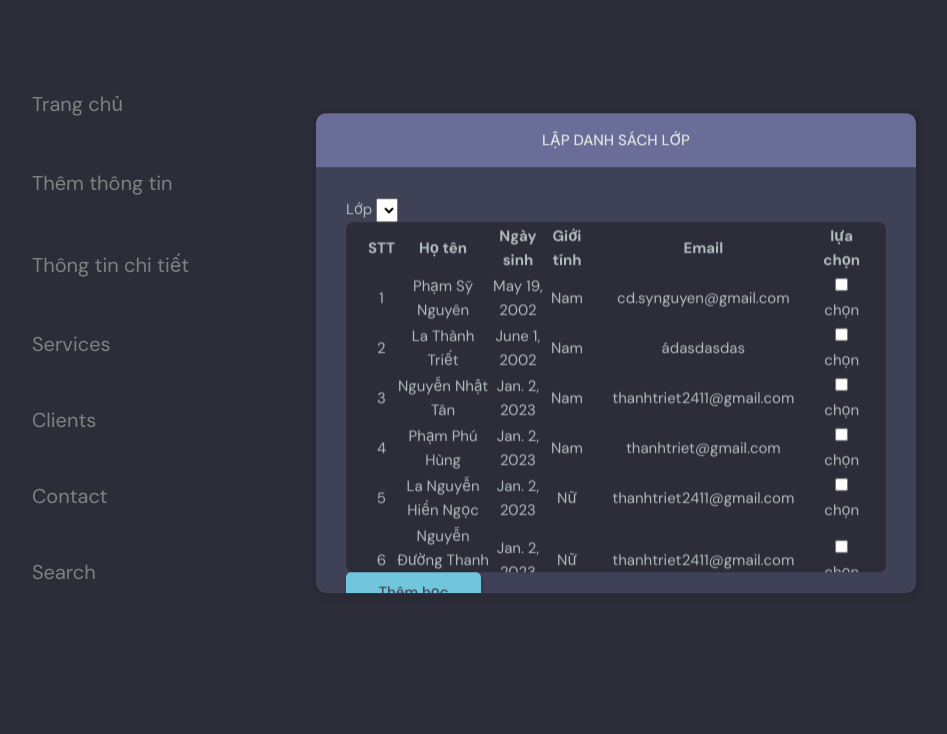
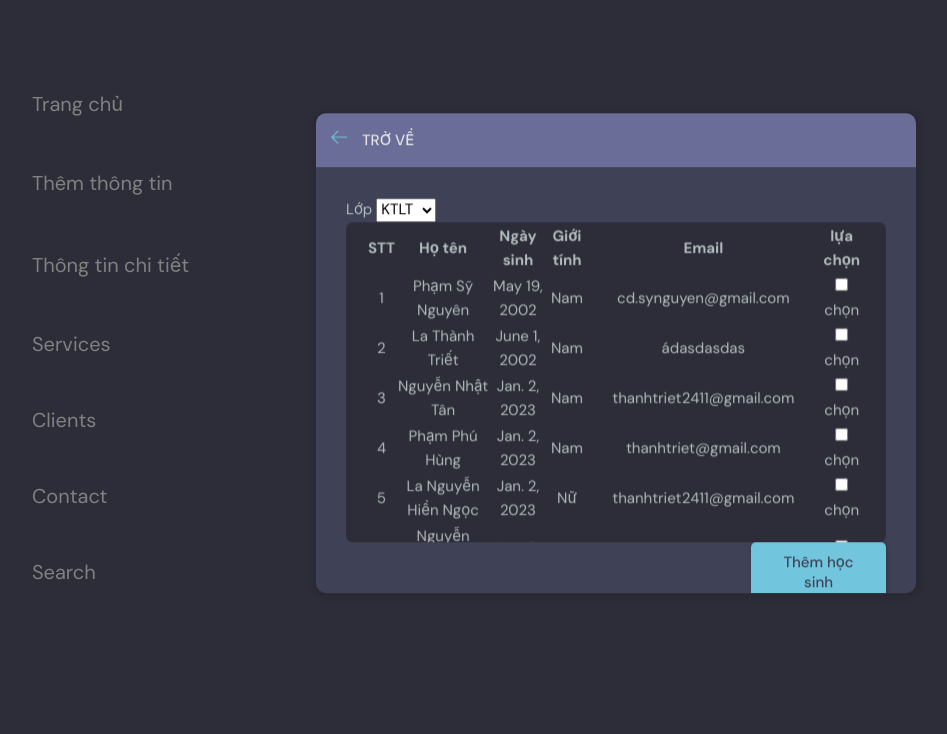
Before and after one commit to handanbadotcom/quanlihocsinh, a Django app: page /lapdanhsachlop/3 in a window 1280 px wide. Shown: the part 66-800 px from the top of the page, without its empty margins (24-971 px from the left). Run offline with Django 4.2, Linux system fonts and the light colour scheme; data comes from the database, SQL or seed files in the repository; both versions use the stored data as it was after the commit; lists and menus that the app fills with data are empty.

Commit message:
sửa lỗi

```diff
--- a/base/templates/base/lapDSlop.html
+++ b/base/templates/base/lapDSlop.html
@@ -1,27 +1,49 @@
 {% extends 'main.html' %}
 {% block content %}
-    <main class = 'auth layout'>
-        <div class = 'container'>
+<main class="create-room layout">
+    <div class="container">
             {% include 'base/topics_component.html' %}
             <div class = 'layout__box'>
                 <div class = 'layout__boxHeader'>
-
-                    <div class = 'layout__boxTitle'>
-                        <h3>Lập danh sách lớp</h3>
-                    </div>
+                    <div class="layout__boxTitle">
+                        <a href="{% url 'home' %}">
+                          <svg version="1.1" xmlns="http://www.w3.org/2000/svg" width="32" height="32" viewBox="0 0 32 32">
+                            <title>arrow-left</title>
+                            <path
+                              d="M13.723 2.286l-13.723 13.714 13.719 13.714 1.616-1.611-10.96-10.96h27.625v-2.286h-27.625l10.965-10.965-1.616-1.607z">
+                            </path>
+                          </svg>
+                        </a>
+                        <h3>Trở về</h3>
+                      </div>
                 </div>
                 <div class = 'layout__body'>
                     <form class="form" method="POST">
                         {% csrf_token %}
 
-                        <label>Lớp</label>
+                        <div class="form_group">
+                        <label for="lop">Lớp</label>
                          <select name="lop" id="lop">
-                            {% for lop in lophoc %}
-                               <option value="{{lop}}">lop</option>
+                            {% for lophoc in lop %}
+                               <option value="{{lophoc}}">{{lophoc.TENLOP}}</option>
                             {%endfor%}
                          </select>
+                         </div>
 
-                        <div class="threads scroll">
+                       <!--  <div class="form__group" style = "width: 25%">
+                            <label >Lớp</label>
+                            <input required type="text"  name="Lớp" list="topic-list" />
+                            <datalist id="topic-list">
+                              <select id="room_topic">
+                                {% for lophoc in lop %}
+                                <option value="{{lophoc.TENLOP}}">{{lophoc.TENLOP}}</option>
+                                {% endfor %}
+                              </select>
+                            </datalist>
+                          </div>-->
+
+
+                        <div class="threads scroll" style="max-height: 32rem">
                         <table class="center" style="width: 100%">
                             <tr>
                                 <th>STT</th>
@@ -44,7 +66,7 @@
                                     <td>{{hs.EMAIL}}</td>
                                     <td>
                                     <div class="form-check">
-                                        <input class="form-check-input" type="checkbox" value='{{hs.HOTEN}}'id ="{{ hs.HOTEN }}" name="TENLOP">
+                                        <input class="form-check-input" type="checkbox" value='{{hs.HOTEN}}'id ="{{ hs.HOTEN }}" name="HOTEN">
                                         <label class="form-check-label" for="{{ hs.HOTEN }}">chọn</label>
                                     </div>
                                 </tr>
@@ -53,7 +75,7 @@
                         </table>
                         </div>
 
-                        <div class="form__group">
+                        <div class="form__action">
                             <button type="submit" class="btn btn--main" style="width: 25%;">
                                 Thêm học sinh
                             </button>
--- a/base/views.py
+++ b/base/views.py
@@ -6,6 +6,7 @@
 from django.contrib.auth.forms import UserCreationForm
 from .form import *
 from django.urls import reverse, reverse_lazy
+from django.db.models import Q
 
 
 # Create your views here.
@@ -225,24 +226,26 @@
 
 
 def lapDSlop(request, age_id):
-    lophoc = LOPHOC.objects.all
-    hs = HOCSINH.objects.all
+    lophoc = LOPHOC.objects.all()
+    hs = HOCSINH.objects.all()
     if request.method == 'POST':
-        usernames = request.POST.getlist('username_class')
-        cl = request.POST.get('TENLOP')
+        usernames = request.POST.getlist('HOTEN')
+        cl = request.POST.get('lop')
         class_list = LOPHOC.objects.all()
-        for lop in class_list:
-            if lop.TENLOP == cl:
-                studentsInClass = HOCSINH.objects.filter(lop__TENLOP=cl)
-                if lop.max_number >= (len(studentsInClass) + len(usernames)):
-                    for username in usernames:
-                        student = HOCSINH.objects.get(user__username=username)
-                        student.LOPHOC.add(lop)
-                        student.save()
+        print(usernames)
+        studentsInClass = HOCSINH.objects.filter(LOPHOC__TENLOP=cl)
+        LOP = LOPHOC.objects.get(TENLOP=cl)
+        if LOP.SISO >= (len(studentsInClass) + len(usernames)):
+           for username in usernames:
+                    student = HOCSINH.objects.get(HOTEN=username)
+                    student.LOPHOC=LOP
+                    student.save()
                     messages.success(request, "Thêm thành công")
-                    return redirect(reverse('lapDSLop', kwargs={'age_id': age_id}))
-                else:
+                   # return redirect(reverse('lapDSLop', kwargs={'age_id': age_id}))
+        else:
                     messages.success(request, "Số lượng học sinh vượt quá qui định")
+
+
     context = {
         'students': hs,
         'lop': lophoc
```
Also changed, not shown: db.sqlite3.
